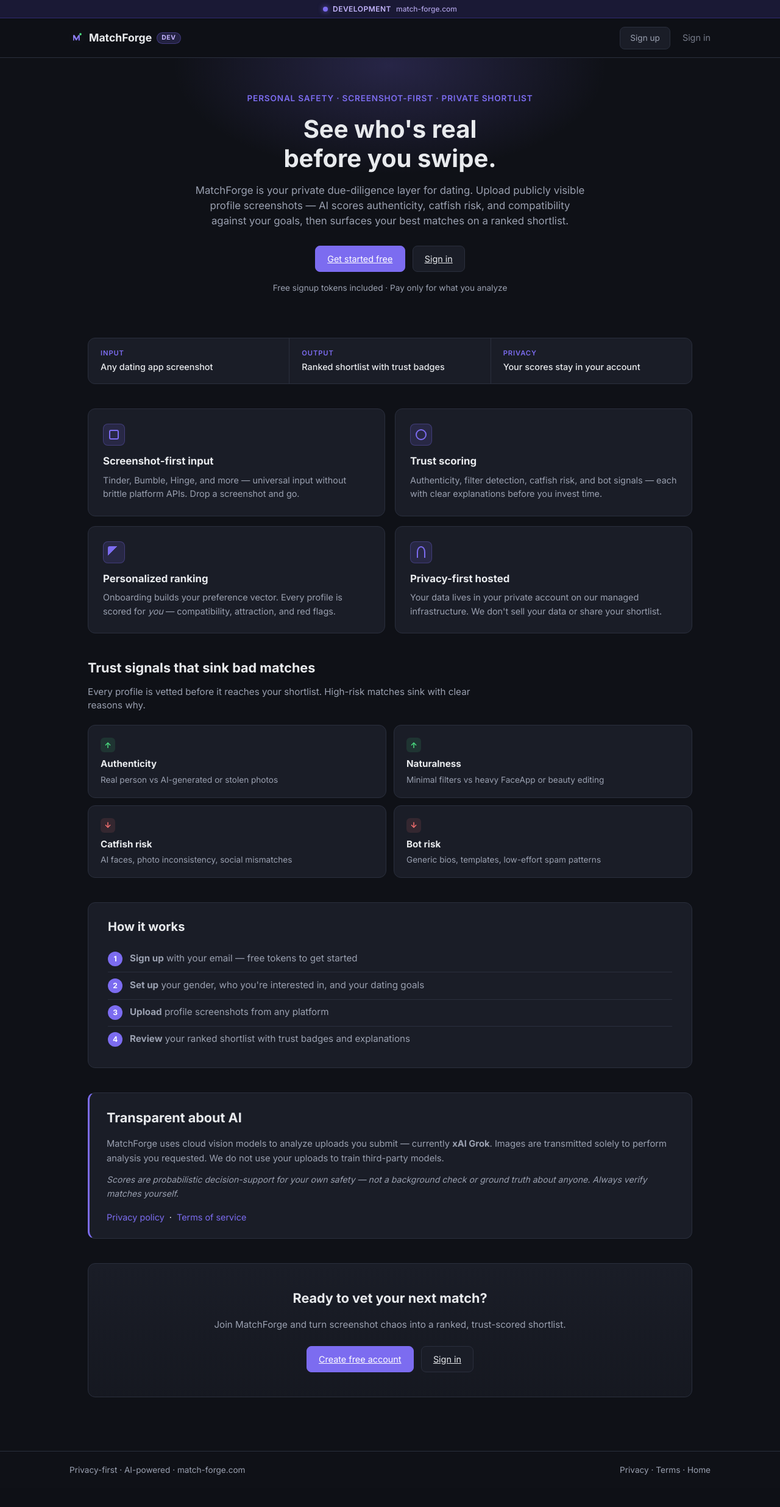
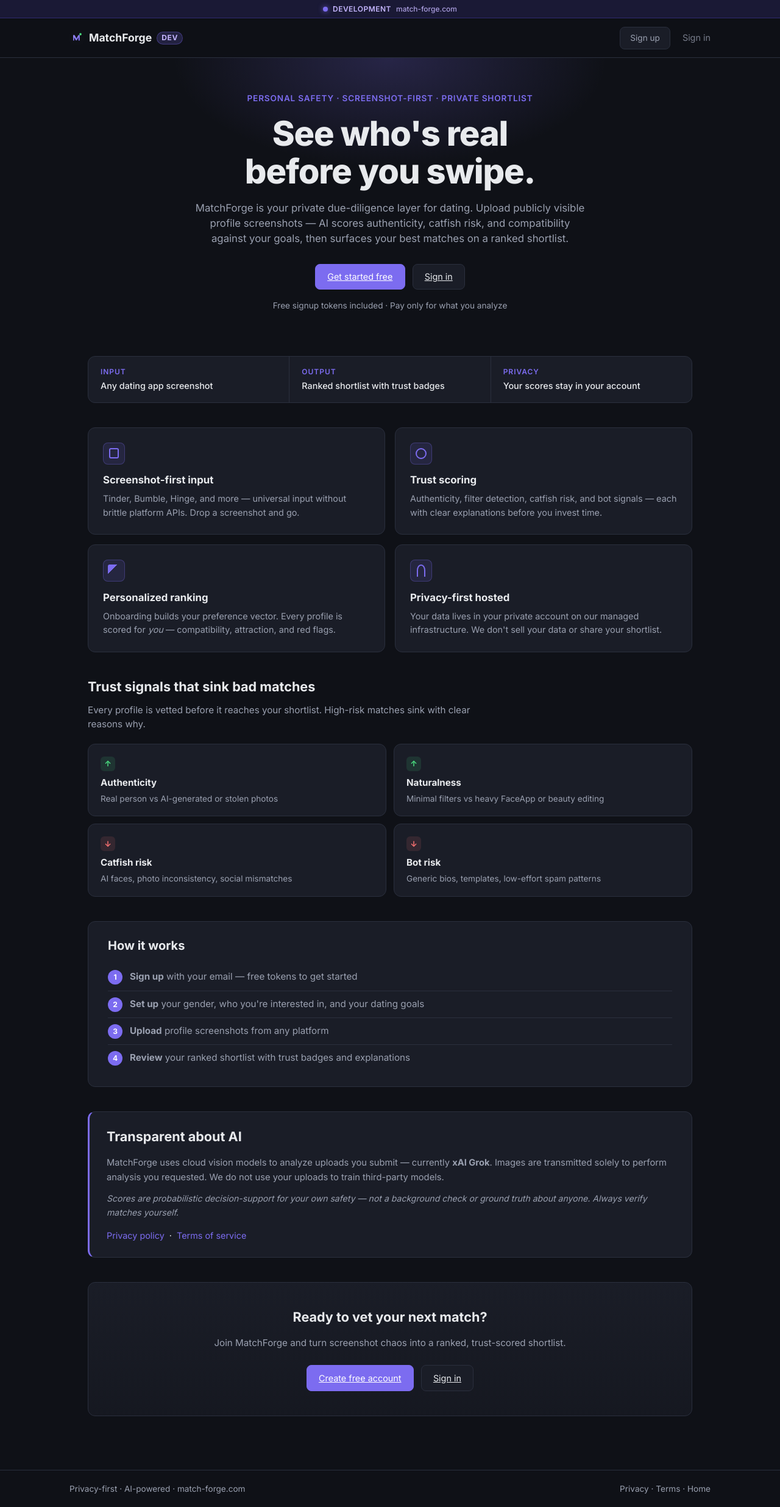
Before and after one commit to JForge-Labs/MatchForge, a FastAPI app: page / in a window 1280 px wide. Shown: the whole page at 61% size. Before the commit the page ends 2419 px from the top, so only its background shows below. Run offline with FastAPI, Linux system fonts and the light colour scheme.

Commit message:
feat: production-pass phase 4a — design tokens, self-hosted Inter, interaction states
- Real token system in :root: 4pt spacing scale, 6-step type scale with a
  12px floor (sub-12px labels bumped up), radius-sm/md/lg, two elevation
  shadows, --yellow, and accent alpha tokens — 66 ad-hoc values swept onto
  tokens, stray #7c9cff accent fallback fixed
- Inter self-hosted as a variable font (latin + latin-ext woff2, ~130KB,
  preloaded) — removes the Google Fonts request that contradicted the
  privacy-first positioning, drops the CSP font/style exceptions, and
  unlocks weight 800 for display type (hero h1 now clamps to 3.5rem)
- Interaction states: global :focus-visible ring, secondary-button hover,
  :active press, prefers-reduced-motion kill-switch for all animations
- tabular-nums on every score/stat so digits stop wobbling between cards;
  missing .status.info and .stat-text rules added

Co-Authored-By: Claude Fable 5 <noreply@anthropic.com>

```diff
--- a/app/main.py
+++ b/app/main.py
@@ -106,8 +106,8 @@ class HeadToGetMiddleware:
 _CSP = (
     "default-src 'self'; "
     "script-src 'self' 'unsafe-inline' https://cdn.jsdelivr.net; "
-    "style-src 'self' 'unsafe-inline' https://fonts.googleapis.com https://cdn.jsdelivr.net; "
-    "font-src 'self' https://fonts.gstatic.com; "
+    "style-src 'self' 'unsafe-inline' https://cdn.jsdelivr.net; "
+    "font-src 'self'; "
     "img-src 'self' data: https:; "
     "connect-src 'self'; "
     "frame-ancestors 'none'; "
--- a/static/style.css
+++ b/static/style.css
@@ -1,4 +1,23 @@
+/* Self-hosted Inter (variable, wght 100-900) — no third-party font requests */
+@font-face {
+  font-family: "Inter";
+  font-style: normal;
+  font-weight: 100 900;
+  font-display: swap;
+  src: url("/static/fonts/inter-var-latin.woff2") format("woff2");
+  unicode-range: U+0000-00FF, U+0131, U+0152-0153, U+02BB-02BC, U+02C6, U+02DA, U+02DC, U+0304, U+0308, U+0329, U+2000-206F, U+20AC, U+2122, U+2191, U+2193, U+2212, U+2215, U+FEFF, U+FFFD;
+}
+@font-face {
+  font-family: "Inter";
+  font-style: normal;
+  font-weight: 100 900;
+  font-display: swap;
+  src: url("/static/fonts/inter-var-latin-ext.woff2") format("woff2");
+  unicode-range: U+0100-02BA, U+02BD-02C5, U+02C7-02CC, U+02CE-02D7, U+02DD-02FF, U+0304, U+0308, U+0329, U+1D00-1DBF, U+1E00-1E9F, U+1EF2-1EFF, U+2020, U+20A0-20AB, U+20AD-20C0, U+2113, U+2C60-2C7F, U+A720-A7FF;
+}
+
 :root {
+  /* color */
   --bg: #0f1117;
   --surface: #1a1d27;
   --border: #2a2f3d;
@@ -7,8 +26,36 @@
   --accent: #7c6cf0;
   --accent-hover: #9588f5;
   --green: #4ade80;
+  --yellow: #facc15;
   --red: #f87171;
-  --radius: 12px;
+  --accent-a05: rgba(124, 108, 240, 0.05);
+  --accent-a08: rgba(124, 108, 240, 0.08);
+  --accent-a12: rgba(124, 108, 240, 0.12);
+  --accent-a20: rgba(124, 108, 240, 0.2);
+  --accent-a35: rgba(124, 108, 240, 0.35);
+  /* type scale (1.2 ratio, 12px floor) */
+  --text-xs: 0.75rem;
+  --text-sm: 0.84rem;
+  --text-base: 0.94rem;
+  --text-lg: 1.06rem;
+  --text-xl: 1.25rem;
+  --text-2xl: 1.75rem;
+  /* spacing (4pt grid) */
+  --space-1: 0.25rem;
+  --space-2: 0.5rem;
+  --space-3: 0.75rem;
+  --space-4: 1rem;
+  --space-5: 1.5rem;
+  --space-6: 2rem;
+  --space-7: 3rem;
+  --space-8: 4rem;
+  /* radius + elevation */
+  --radius-sm: 6px;
+  --radius-md: 8px;
+  --radius-lg: 12px;
+  --radius: var(--radius-lg);
+  --shadow-1: 0 2px 8px rgba(0, 0, 0, 0.25);
+  --shadow-2: 0 8px 24px rgba(0, 0, 0, 0.4);
 }
 
 * { box-sizing: border-box; margin: 0; padding: 0; }
@@ -1563,12 +1641,12 @@ body.profile-panel-open { overflow: hidden; }
 .env-stage .env-banner-dot { background: #f59e0b; box-shadow: 0 0 8px rgba(245, 158, 11, 0.8); }
 
 .nav-logo {
-  border-radius: 6px;
+  border-radius: var(--radius-sm);
   flex-shrink: 0;
 }
 
 .nav-env-pill {
-  font-size: 0.65rem;
+  font-size: var(--text-xs);
   font-weight: 700;
   letter-spacing: 0.05em;
   text-transform: uppercase;
@@ -1694,9 +1772,10 @@ main { padding-bottom: 3rem; }
 }
 
 .hero h1 {
-  font-size: clamp(1.75rem, 4vw, 2.5rem);
-  font-weight: 700;
-  line-height: 1.2;
+  font-size: clamp(2.1rem, 5vw, 3.5rem);
+  font-weight: 800;
+  letter-spacing: -0.02em;
+  line-height: 1.12;
   margin-bottom: 1rem;
 }
 
@@ -1740,7 +1819,7 @@ main { padding-bottom: 3rem; }
 }
 
 .value-label {
-  font-size: 0.7rem;
+  font-size: var(--text-xs);
   font-weight: 600;
   text-transform: uppercase;
   letter-spacing: 0.08em;
@@ -1776,8 +1855,8 @@ main { padding-bottom: 3rem; }
   display: block;
   width: 2.25rem;
   height: 2.25rem;
-  border-radius: 8px;
-  background: rgba(124, 108, 240, 0.15);
+  border-radius: var(--radius-md);
+  background: var(--accent-a12);
   border: 1px solid rgba(124, 108, 240, 0.3);
   margin-bottom: 0.85rem;
   position: relative;
--- a/templates/base.html
+++ b/templates/base.html
@@ -14,9 +14,7 @@
   <meta name="apple-mobile-web-app-title" content="MatchForge">
   <meta name="mobile-web-app-capable" content="yes">
   {% include "partials/social_meta.html" %}
-  <link rel="preconnect" href="https://fonts.googleapis.com">
-  <link rel="preconnect" href="https://fonts.gstatic.com" crossorigin>
-  <link href="https://fonts.googleapis.com/css2?family=Inter:wght@400;500;600;700&display=swap" rel="stylesheet">
+  <link rel="preload" href="/static/fonts/inter-var-latin.woff2" as="font" type="font/woff2" crossorigin>
   <link rel="stylesheet" href="/static/style.css">
   {% block head %}{% endblock %}
 </head>
```
Also changed, not shown: other parts of static/style.css (+93 -62 lines), static/fonts/inter-var-latin-ext.woff2 (added), static/fonts/inter-var-latin.woff2 (added).
